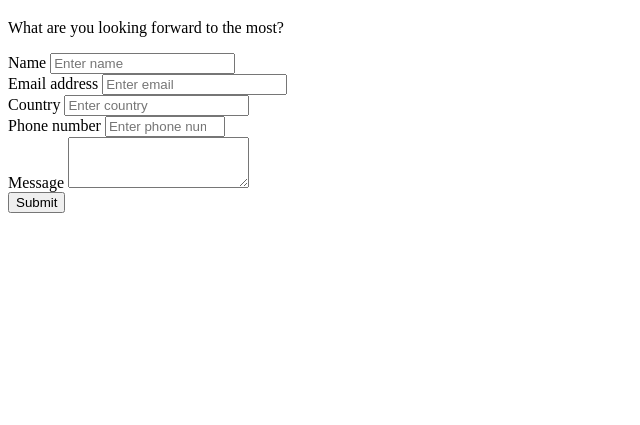
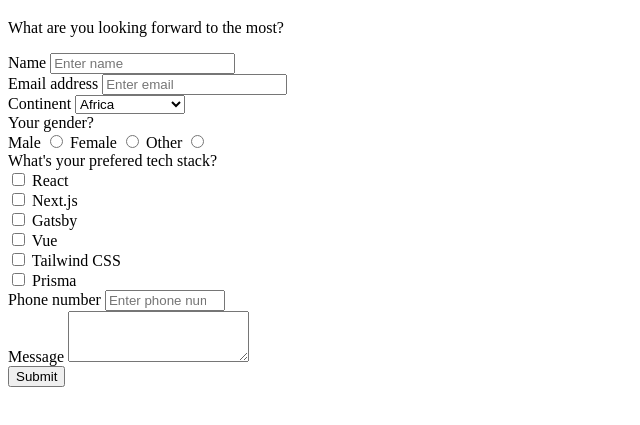
Before and after one commit to banuragaxioned/fcc-survey-form, a plain HTML site: page index.html in a window 1280 px wide. Shown: the part 61-486 px from the top of the page, without its empty margins (0-640 px from the left). Drawn offline with Linux system fonts and the light colour scheme.

Commit message:
Update index.html

```diff
--- a/index.html
+++ b/index.html
@@ -8,30 +8,72 @@
   <script async src="https://cdn.freecodecamp.org/testable-projects-fcc/v1/bundle.js"></script>
 </head>
 <body>
+
   <h1 id="title">Tech Radar Survey 2021</h1>
   <p id="description">What are you looking forward to the most?</p>
+
   <form id="survey-form">
     <div class="form-group">
       <label id="name-label" for="name">Name</label>
-      <input type="text" class="form-control" id="name" placeholder="Enter name">
+      <input type="text" class="form-control" id="name" placeholder="Enter name" required>
     </div>
+
     <div class="form-group">
       <label id="email-label" for="email">Email address</label>
-      <input type="email" class="form-control" id="email" placeholder="Enter email">
+      <input type="email" class="form-control" id="email" placeholder="Enter email" required>
     </div>
+
     <div class="form-group">
-      <label for="country">Country</label>
-      <input type="dropdown" class="form-control" id="country" placeholder="Enter country">
+      <label for="continent">Continent</label>
+      <select type="dropdown" class="form-control" id="dropdown" placeholder="Select continent">
+        <option value="Africa">Africa</option>
+        <option value="Asia">Asia</option>
+        <option value="Europe">Europe</option>
+        <option value="North America">North America</option>
+        <option value="South America">South America</option>
+        <option value="South America">Oceania</option>
+        <option value="South America">Antartica</option>
+      </select>
     </div>
+
+    Your gender?
+    <div class="form-group-radio">
+      <label for="male">Male</label>
+      <input type="radio" class="form-control" id="male" name="gender" value="male">
+      <label for="female">Female</label>
+      <input type="radio" class="form-control" id="female" name="gender" value="female">
+      <label for="other">Other</label>
+      <input type="radio" class="form-control" id="other" name="gender" value="other">
+    </div>
+
+    What's your prefered tech stack?
+    <div class="form-group-checkbox">
+      <input type="checkbox" id="tech1" name="tech1" value="React">
+      <label for="tech1">React</label><br>
+      <input type="checkbox" id="tech2" name="tech2" value="Next.js">
+      <label for="tech2">Next.js</label><br>
+      <input type="checkbox" id="tech3" name="tech3" value="Gatsby">
+      <label for="tech3">Gatsby</label><br>
+      <input type="checkbox" id="tech4" name="tech4" value="Vue">
+      <label for="tech4">Vue</label><br>
+      <input type="checkbox" id="tech5" name="tech5" value="Tailwind CSS">
+      <label for="tech5">Tailwind CSS</label><br>
+      <input type="checkbox" id="tech6" name="tech6" value="Prisma">
+      <label for="tech6">Prisma</label><br>
+    </div>
+
     <div class="form-group">
       <label id="number-label" for="number">Phone number</label>
       <input type="number" class="form-control" id="number" placeholder="Enter phone number" min="1" max="9999999999">
     </div>
+
     <div class="form-group">
       <label for="message">Message</label>
       <textarea class="form-control" id="message" rows="3"></textarea>
     </div>
+
     <button id="submit" type="submit">Submit</button>
+
   </form>
 </body>
 </html>
```
